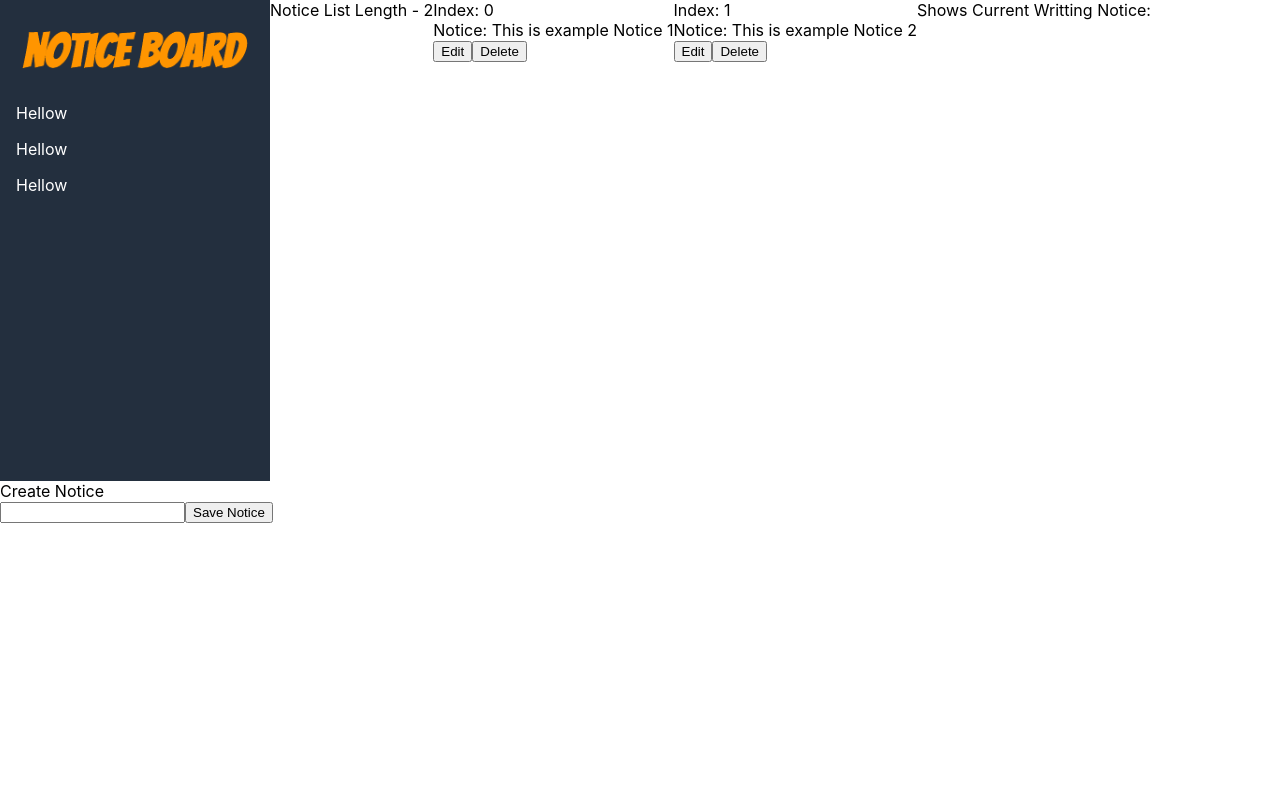
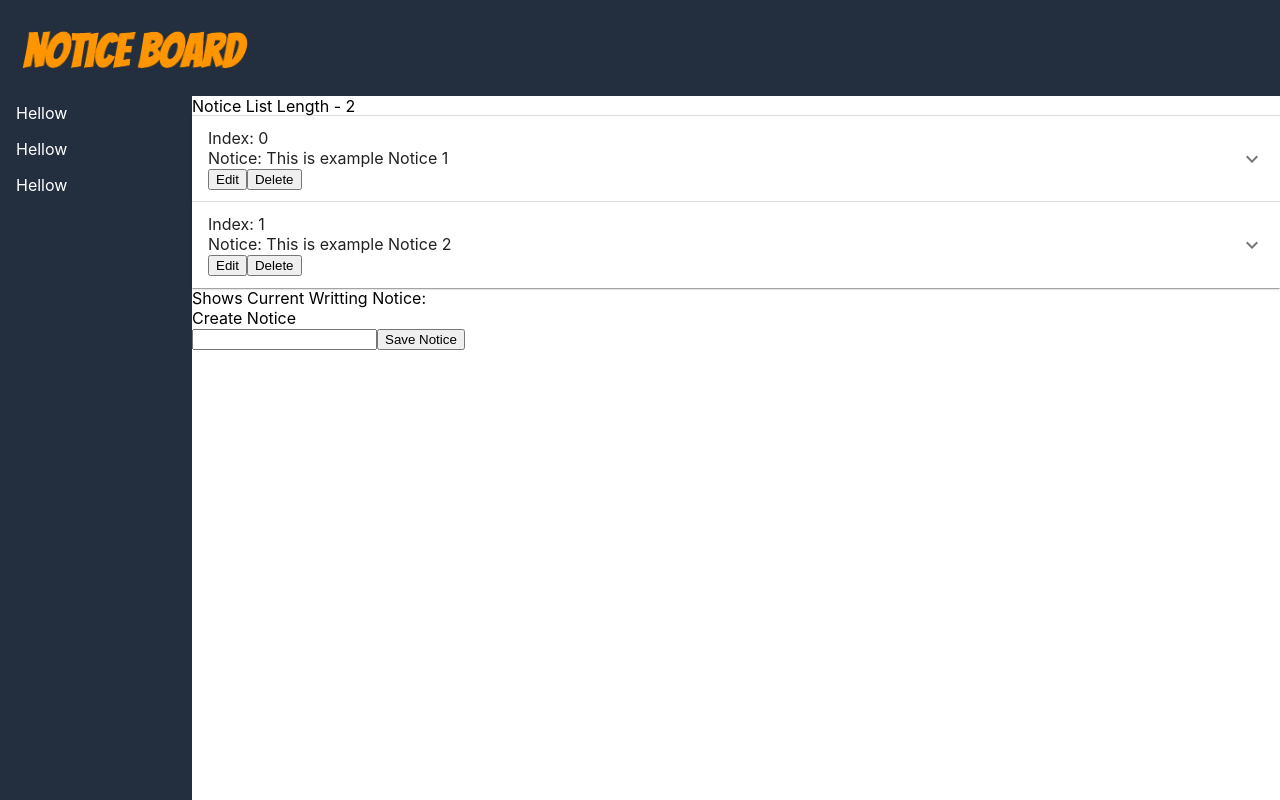
Before and after one commit to peppermintc/Notice-Board, a React (Create React App) app: page / in a window 1280 px wide. Built offline with nearby package versions, Linux system fonts and the light colour scheme.

Commit message:
layout fix

```diff
--- a/package.json
+++ b/package.json
@@ -4,6 +4,7 @@
   "private": true,
   "dependencies": {
     "@material-ui/core": "^4.10.0",
+    "@material-ui/icons": "^4.9.1",
     "@testing-library/jest-dom": "^4.2.4",
     "@testing-library/react": "^9.3.2",
     "@testing-library/user-event": "^7.1.2",
--- a/src/App.js
+++ b/src/App.js
@@ -3,7 +3,10 @@ import List from '@material-ui/core/List';
 import ListItem from '@material-ui/core/ListItem';
 import logo from './img/logo.png';
 
-import Grid from '@material-ui/core/Grid';
+import ExpansionPanel from '@material-ui/core/ExpansionPanel';
+import ExpansionPanelSummary from '@material-ui/core/ExpansionPanelSummary';
+import ExpansionPanelDetails from '@material-ui/core/ExpansionPanelDetails';
+import ExpandMoreIcon from '@material-ui/icons/ExpandMore';
 
 let dummy = ['This is example Notice 1', 'This is example Notice 2'];
 
@@ -62,6 +65,8 @@ function App() {
   // HTML
   const noticeHTML = (notice, index) => {
     return (
+      <ExpansionPanel style={{width:'100%'}}>
+        <ExpansionPanelSummary expandIcon={<ExpandMoreIcon />}>
           <div key={index}>
             Index: {index}<br/>
             Notice: {notice}
@@ -70,15 +75,19 @@ function App() {
               <button onClick={() => deleteNotice(index)}>Delete</button>
             </div>
           </div>
+        </ExpansionPanelSummary>
+        <ExpansionPanelDetails>
+          Hello
+        </ExpansionPanelDetails>
+      </ExpansionPanel>
     );
   };
 
   // JSX
   return (
     <div style={{height: '100%'}}>
-      <Grid container style={{height: '100%'}}>
-        <Grid item>
-      <List style={{ backgroundColor: '#232f3e', color: 'white', maxWidth: '270px', height: '100%', padding: '0 0 0 0' }}>
+      {/* Sidebar */}
+      <List style={{ float: 'left', height: '100%', backgroundColor: '#232f3e', color: 'white', width: '15%', padding: '0 0 0 0' }}>
         <div>
           <a href="/"><img src={logo} alt="logo" style={{ width: '250px', margin: '20px 10px 10px 10px' }}/></a>
         </div>
@@ -86,9 +95,9 @@ function App() {
         <ListItem button>Hellow</ListItem>
         <ListItem button>Hellow</ListItem>
       </List>
-        </Grid>
 
-
+      <div style={{float: 'left', width: '85%'}}>
+        <div style={{ height:'96px', width: '100%', backgroundColor: '#232F3E' }} />
         <div>Notice List Length - {noticeList.length}</div>
         {noticeList.map((notice, index) => { return noticeHTML(notice, index); })}
         <div>Shows Current Writting Notice: {notice}</div>
@@ -104,8 +113,7 @@ function App() {
           <input type="text" id="noticeEditTextInputBox" onChange={onChangeNoticeEditInput} />
           <button onClick={updateNotice}>Save Notice</button>
         </div>
-
-      </Grid>
+      </div>
     </div>
   );
 }
```
Also changed, not shown: 1 other file (tests, documents, lock files or other folders). Lines whose indentation alone changed are shown as unchanged.
